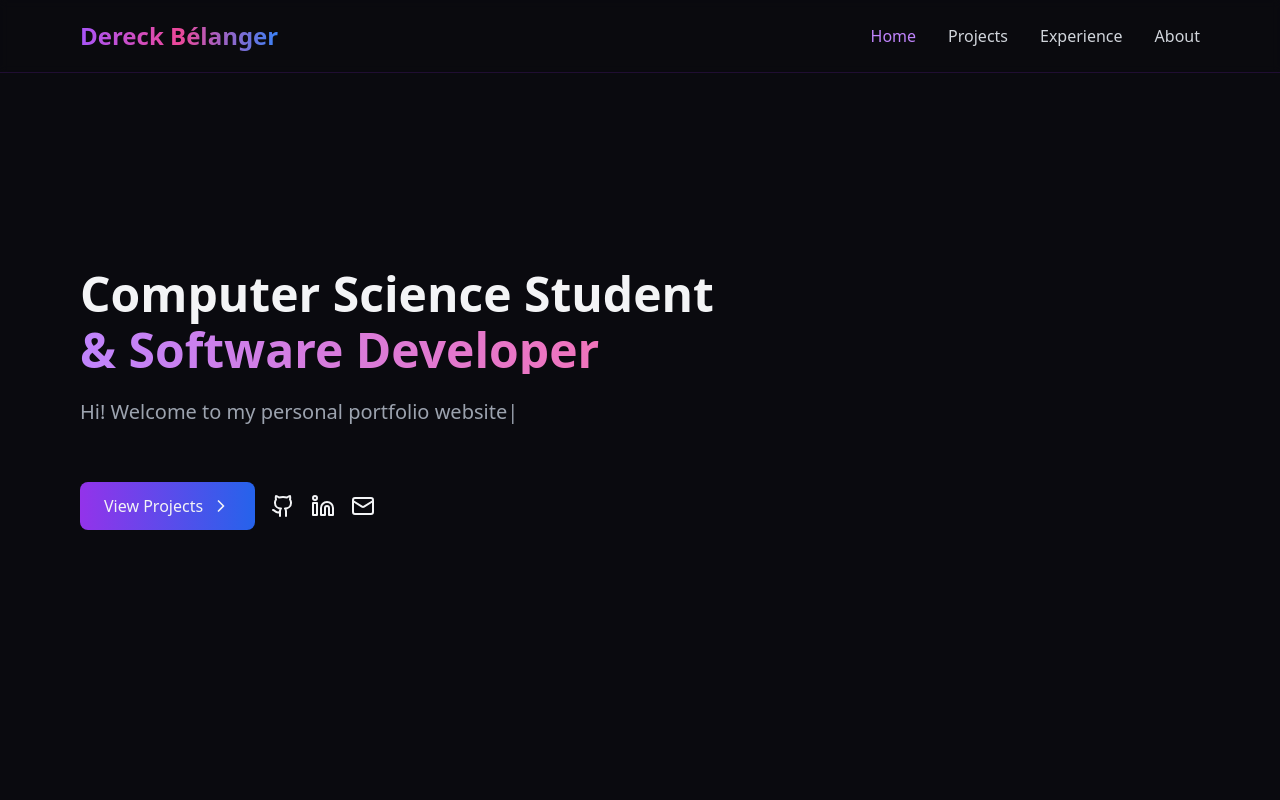
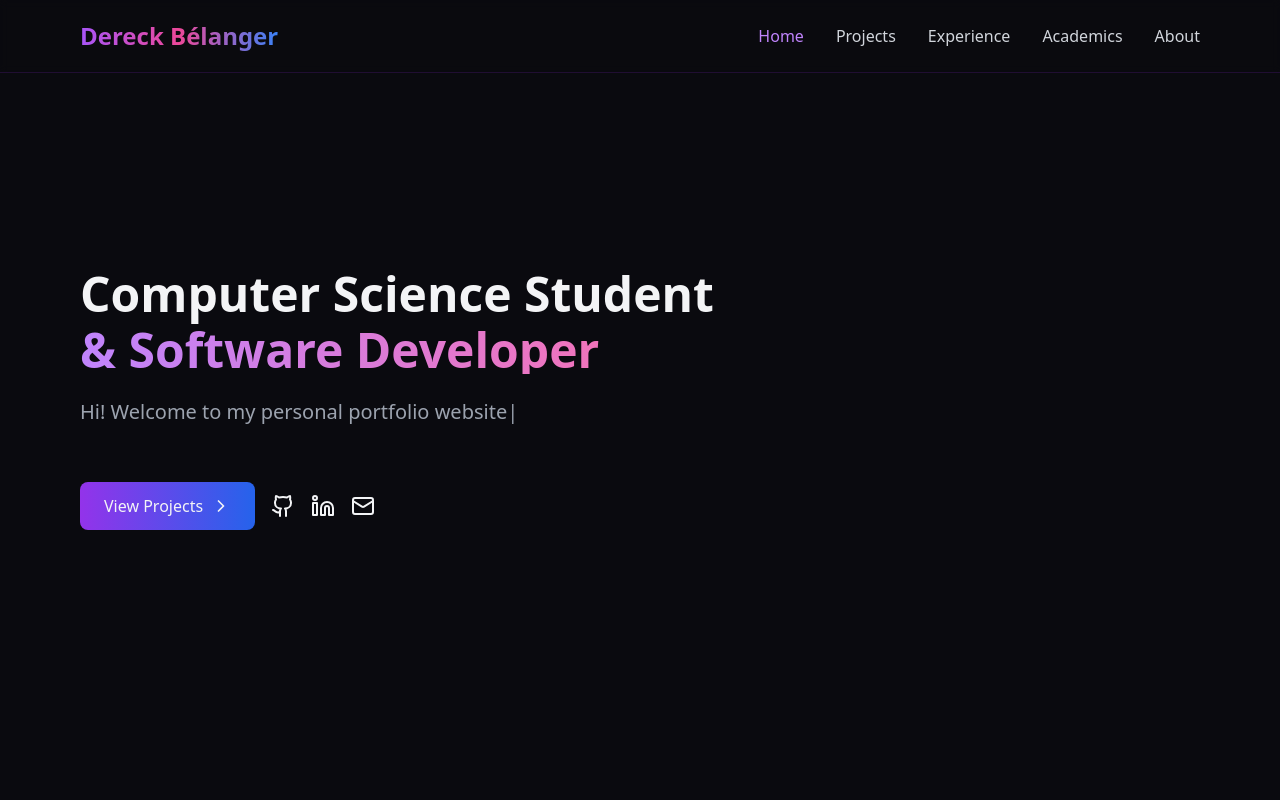
Before and after one commit to DereckBelanger152/Portfolio-Website, a React (Vite) app: page / in a window 1280 px wide. Shown: the top 800 px of the page. Built offline with nearby package versions, Linux system fonts and the light colour scheme.

Commit message:
Small Changes
corrected typos nothing major

```diff
--- a/src/App.tsx
+++ b/src/App.tsx
@@ -37,7 +37,7 @@ function App() {
   // Scroll spy
   useEffect(() => {
     const handleScroll = () => {
-      const sections = ["home", "projects", "experience", "about"];
+      const sections = ["home", "projects", "experience", "academics", "about"];
       const scrollPosition = window.scrollY + 100;
 
       sections.forEach((sectionId) => {
@@ -107,6 +107,7 @@ function App() {
     { id: "home", label: "Home" },
     { id: "projects", label: "Projects" },
     { id: "experience", label: "Experience" },
+    { id: "academics", label: "Academics" },
     { id: "about", label: "About" },
   ];
 
@@ -223,7 +224,6 @@ function App() {
             </div>
           </div>
         </section>
-
         {/* Projects Section */}
         <section id="projects" className="py-20">
           <h3 className="text-3xl font-bold mb-12 flex items-center gap-3">
@@ -325,7 +325,7 @@ function App() {
         </section>
 
         {/* Academics Section */}
-        <section id="experience" className="py-20">
+        <section id="academics" className="py-20">
           <h3 className="text-3xl font-bold mb-12 flex items-center gap-3">
             <Backpack className="text-pink-400" /> Academics
           </h3>
```
